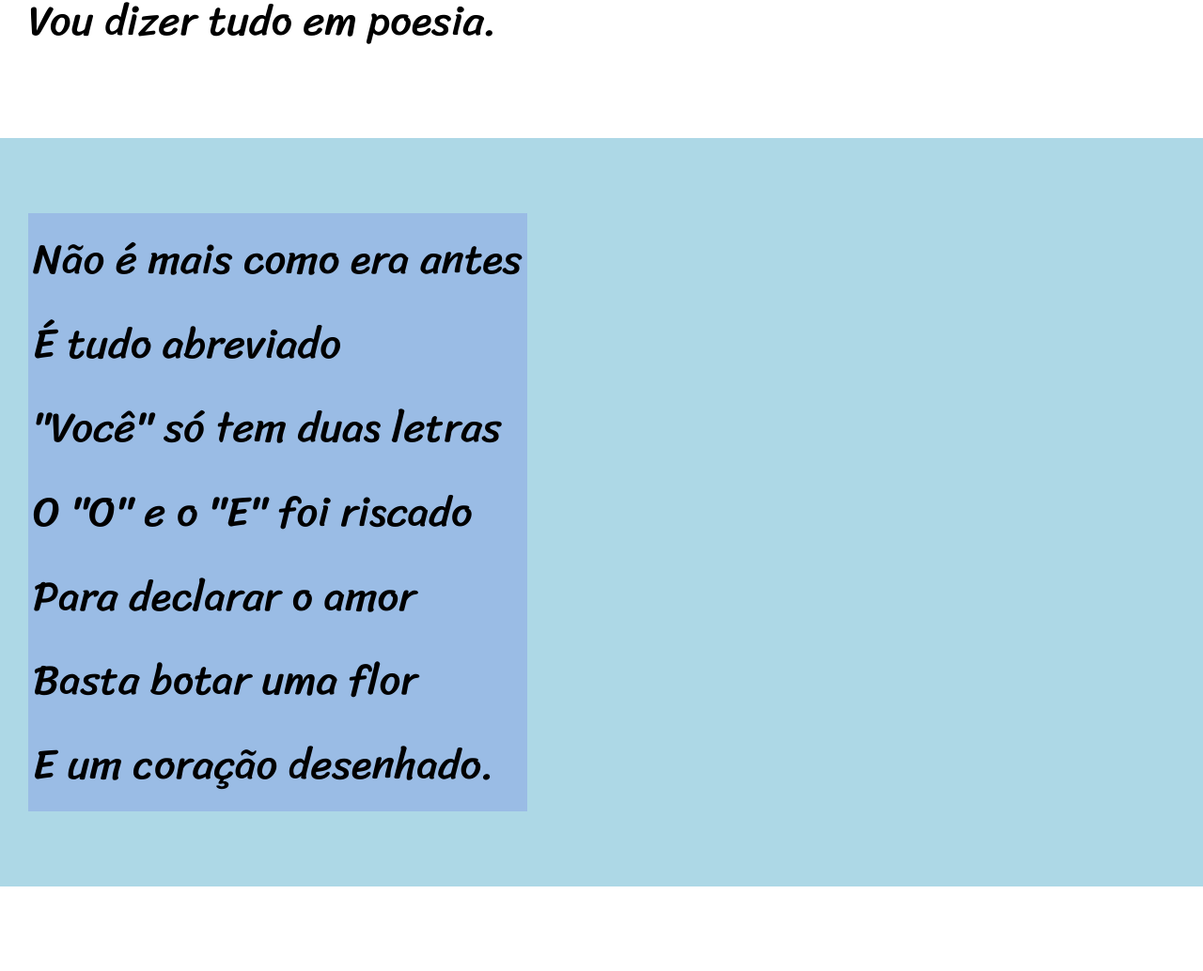
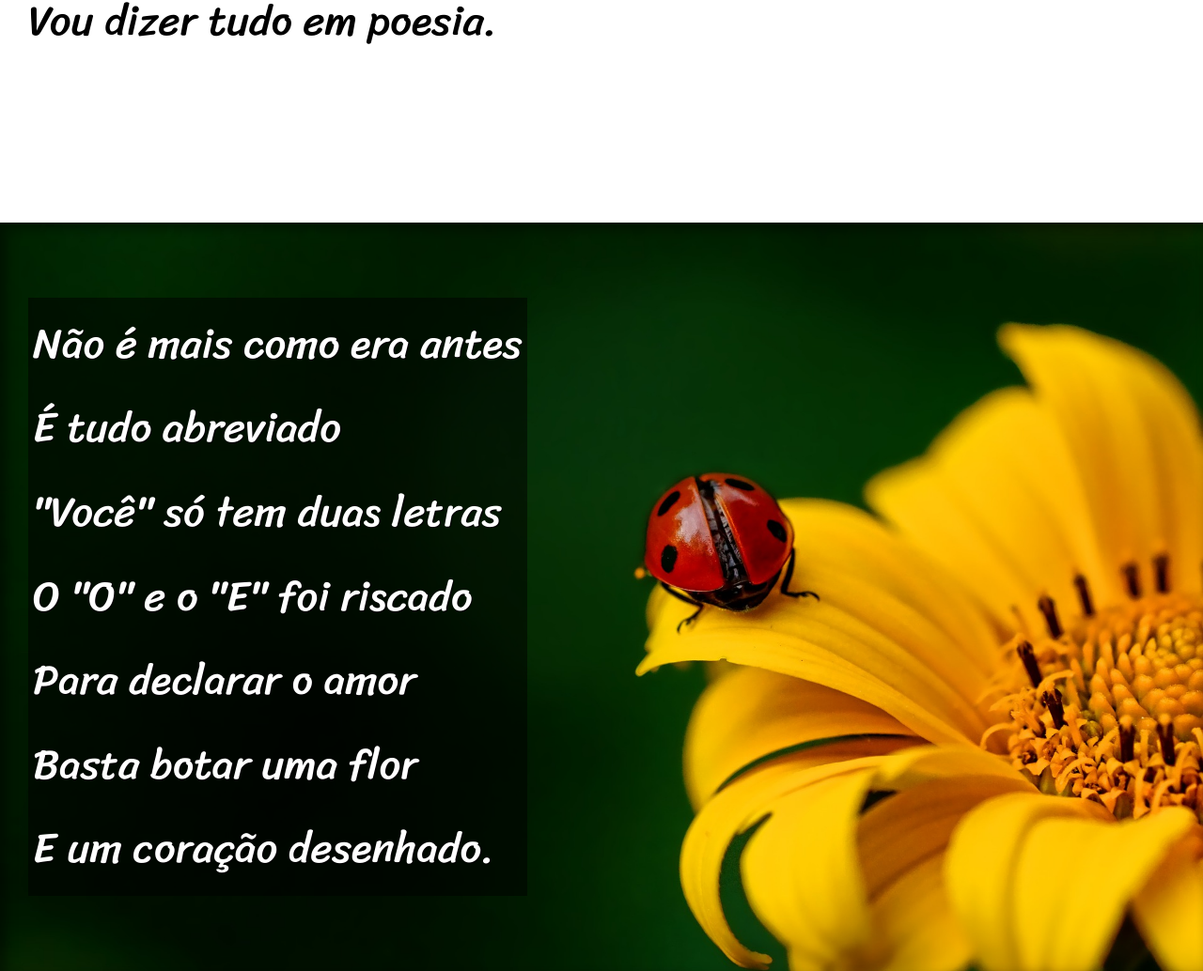
Before and after one commit to rgr-robertis/html-css, a plain HTML site: page exercicios/desafio012/index.html in a window 1280 px wide. Shown: the part 900-1934 px from the top of the page at 94% size. Drawn offline with Linux system fonts and the light colour scheme.

Commit message:
Correcao Imagem de Fundo

```diff
--- a/exercicios/desafio012/estilo/style.css
+++ b/exercicios/desafio012/estilo/style.css
@@ -51,19 +51,34 @@ section {
     font-family: var(--fonte3);
     font-size: 3.5vw;
 }
+section > p {
+    padding-bottom: 2em;
+}
 section.normal {
     background-color: white;
     color: black;
 }
 section.imagem {
-    background-color: lightblue;
-    color: black;
+    background-color: rgb(51, 51, 51);
+    color: white;
+    box-shadow: inset 6px 6px 13px rgba(0, 0, 0, 0.473);
+    background-size: cover;
+    background-attachment: fixed;
 }
 section.imagem > p {
     display: inline-block;
     padding: 5px;
-    background-color: rgba(77, 77, 224, 0.2);
+    background-color: rgba(0, 0, 0, 0.514);
+    text-shadow: 1px 1px 0px black;
 }
+section#imagem01 {
+    background-image: url("../imagens/background001.jpg");
+    background-position: right center;
+}
+section#imagem02 {
+    background-image: url("../imagens/background002.jpg");
+}
+
 
 footer {
     text-align: center;
--- a/exercicios/desafio012/index.html
+++ b/exercicios/desafio012/index.html
@@ -27,7 +27,7 @@
         </p>
     </section>
 
-    <section class="imagem">
+    <section class="imagem" id="imagem01">
         <p>
             Não é mais como era antes <br>
             É tudo abreviado <br>
@@ -61,7 +61,7 @@
         </p>
     </section>
 
-    <section class="imagem">
+    <section class="imagem" id="imagem02">
         <p>
             Tenho saudade das cartas <br>
             Escritas com a própria mão <br>
```
